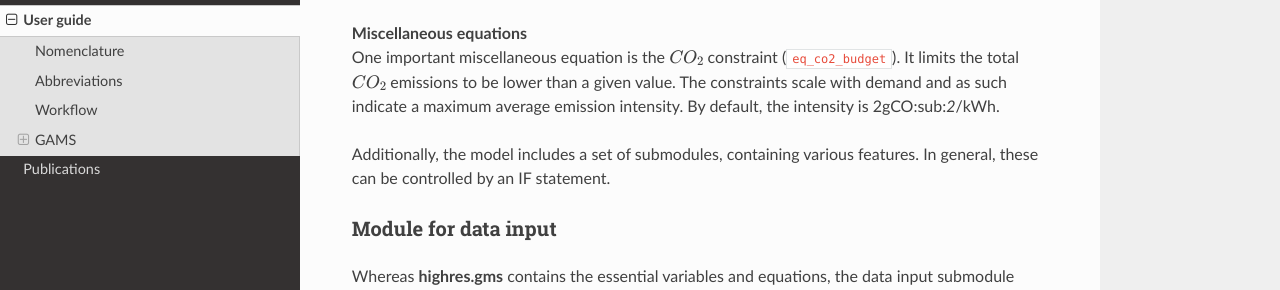
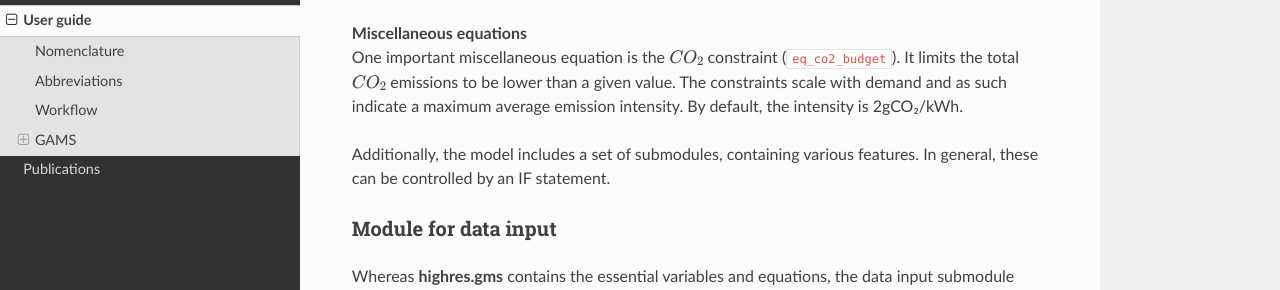
Before and after one commit to highRES-model/highRES-Europe-WF, a Sphinx documentation site: the page built from docs/source/user_guide.rst, in a window 1280 px wide and 900 px high, scrolled down 1271 px. Shown: the part 185-475 px from the top of the window. Built offline with Sphinx 7.4.7 and the Read the Docs theme 2.0.0, drawn with Linux system fonts in a browser that asks for light colours.

Commit message:
doc format

```diff
--- a/docs/source/user_guide.rst
+++ b/docs/source/user_guide.rst
@@ -48,7 +48,7 @@ The objective equation (``eq_obj``) and the total system cost is composed of gen
 | The flow of electricity is constrained to not exceed the transmission capacity (``eq_trans_flow``) and bidirectionality is required (``eq_trans_bidirect``).
 
 | **Miscellaneous equations**
-| One important miscellaneous equation is the :math:`CO_2` constraint (``eq_co2_budget``). It limits the total :math:`CO_2` emissions to be lower than a given value. The constraints scale with demand and as such indicate a maximum average emission intensity. By default, the intensity is 2gCO:sub:`2`/kWh.
+| One important miscellaneous equation is the :math:`CO_2` constraint (``eq_co2_budget``). It limits the total :math:`CO_2` emissions to be lower than a given value. The constraints scale with demand and as such indicate a maximum average emission intensity. By default, the intensity is 2gCO₂/kWh.
 
 Additionally, the model includes a set of submodules, containing various features. In general, these can be controlled by an IF statement.
 
```
